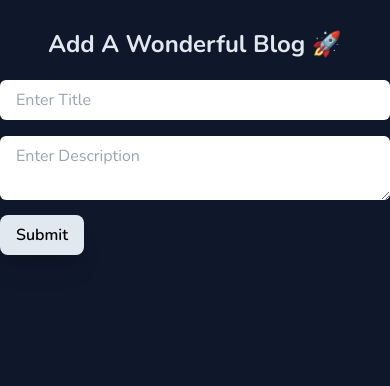
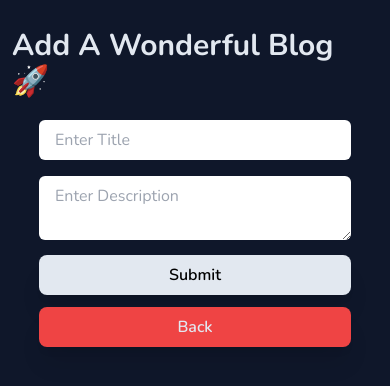
Before and after one commit to Boboiboy181/nextjs-blog, a Next.js app: page /blog/add in a window 390 px wide. Shown: the top 386 px of the page. Built offline with nearby package versions, Linux system fonts and the light colour scheme.

Commit message:
adding media query

```diff
--- a/src/app/blog/add/page.tsx
+++ b/src/app/blog/add/page.tsx
@@ -45,30 +45,43 @@ const AddBlog = () => {
     }
   };
 
+  const handleBackBtn = () => {
+    router.push('/');
+  };
+
   return (
     <Fragment>
       <Toaster />
       <div className="w-full m-auto flex my-4">
         <div className="flex flex-col justify-center items-center m-auto">
-          <p className="text-2xl text-slate-200 font-bold p-3">
+          <p className="xs:text-3xl md:text-5xl text-slate-200 font-bold p-3">
             Add A Wonderful Blog 🚀
           </p>
-          <form onSubmit={handleSubmit}>
+          <form
+            onSubmit={handleSubmit}
+            className={'xs:text-center md:text-left'}
+          >
             <input
               ref={titleRef}
               placeholder="Enter Title"
               type="text"
-              className="rounded-md px-4 w-full py-2 my-2 "
+              className="rounded-md px-4 xs:w-4/5 md:w-full py-2 my-2 "
             />
             <textarea
               ref={descriptionRef}
               placeholder="Enter Description"
-              className="rounded-md px-4 py-2 w-full my-2"
+              className="rounded-md px-4 py-2 xs:w-4/5 md:w-full my-2"
             ></textarea>
-            <button className="font-semibold px-4 py-2 shadow-xl bg-slate-200 rounded-lg m-auto hover:bg-slate-100">
+            <button className="font-semibold px-4 py-2 shadow-xl bg-slate-200 rounded-lg m-auto hover:bg-slate-100 xs:w-4/5 md:w-full">
               Submit
             </button>
           </form>
+          <button
+            onClick={handleBackBtn}
+            className="font-semibold text-slate-200 mt-3 px-4 py-2 shadow-xl bg-red-500 rounded-lg m-auto hover:bg-red-400 xs:w-4/5 md:w-full"
+          >
+            Back
+          </button>
         </div>
       </div>
     </Fragment>
--- a/src/app/blog/edit/[id]/page.tsx
+++ b/src/app/blog/edit/[id]/page.tsx
@@ -83,30 +83,30 @@ const EditBlog = ({ params }: EditBlogParams) => {
       <Toaster />
       <div className="w-full m-auto flex my-4">
         <div className="flex flex-col justify-center items-center m-auto">
-          <p className="text-2xl text-slate-200 font-bold p-3">
+          <p className="xs:text-3xl md:text-5xl text-slate-200 font-bold p-3">
             Edit A Wonderful Blog 🚀
           </p>
-          <form onSubmit={handleSubmit}>
+          <form onSubmit={handleSubmit} className={'text-center'}>
             <input
               ref={titleRef}
               placeholder="Enter Title"
               type="text"
-              className="rounded-md px-4 w-full py-2 my-2 "
+              className="rounded-md px-4 xs:w-4/5 md:w-full py-2 my-2 "
             />
             <textarea
               ref={descriptionRef}
               placeholder="Enter Description"
-              className="rounded-md px-4 py-2 w-full my-2"
+              className="rounded-md px-4 py-2 xs:w-4/5 md:w-full my-2"
             ></textarea>
             <div className="flex justify-between">
-              <button className="font-semibold px-4 py-2 shadow-xl bg-slate-200 rounded-lg m-auto hover:bg-slate-100 w-full">
+              <button className="font-semibold px-4 py-2 shadow-xl bg-slate-200 rounded-lg m-auto hover:bg-slate-100 xs:w-4/5 md:w-full">
                 Update
               </button>
             </div>
           </form>
           <button
             onClick={handleBackBtn}
-            className="font-semibold text-slate-200 mt-3 px-4 py-2 shadow-xl bg-red-500 rounded-lg m-auto hover:bg-red-400 w-full"
+            className="font-semibold text-slate-200 mt-3 px-4 py-2 shadow-xl bg-red-500 rounded-lg m-auto hover:bg-red-400 xs:w-4/5 md:w-full"
           >
             Back
           </button>
--- a/src/app/page.tsx
+++ b/src/app/page.tsx
@@ -53,7 +53,11 @@ const Home = () => {
       <Toaster />
       <main className={'w-full h-full'}>
         <div className={'md:w-2/4 sm:w-3/4 m-auto p-4 my-4'}>
-          <h1 className={'text-slate-200 text-center text-5xl font-bold'}>
+          <h1
+            className={
+              'text-slate-200 text-center xs:text-3xl md:text-5xl font-bold'
+            }
+          >
             Next.Js Blog App 🚀🎯
           </h1>
         </div>
@@ -73,7 +77,7 @@ const Home = () => {
               <div
                 key={blog.id}
                 className={
-                  'w-1/2 p-4 rounded-md mx-3 my-2 bg-slate-200 flex flex-col justify-center'
+                  'xs:w-4/5 md:w-1/2 p-4 rounded-md mx-3 my-2 bg-slate-200 flex flex-col justify-center'
                 }
               >
                 <div className={'flex items-center my-3'}>
@@ -85,7 +89,7 @@ const Home = () => {
                   <Link
                     href={`/blog/edit/${blog.id}`}
                     className={
-                      'px-4 py-1  text-center text-xl bg-slate-900 rounded-md font-semibold text-slate-200'
+                      'px-4 py-1 text-center text-xl bg-slate-900 rounded-md font-semibold text-slate-200'
                     }
                   >
                     Edit
--- a/tailwind.config.ts
+++ b/tailwind.config.ts
@@ -1,4 +1,5 @@
 import type { Config } from 'tailwindcss';
+import defaultTheme from 'tailwindcss/defaultTheme';
 
 const config: Config = {
   content: [
@@ -7,7 +8,10 @@ const config: Config = {
     './src/app/**/*.{js,ts,jsx,tsx,mdx}',
   ],
   theme: {
-    extend: {},
+    screens: {
+      xs: '375px',
+      ...defaultTheme.screens,
+    },
   },
   plugins: [],
 };
```
